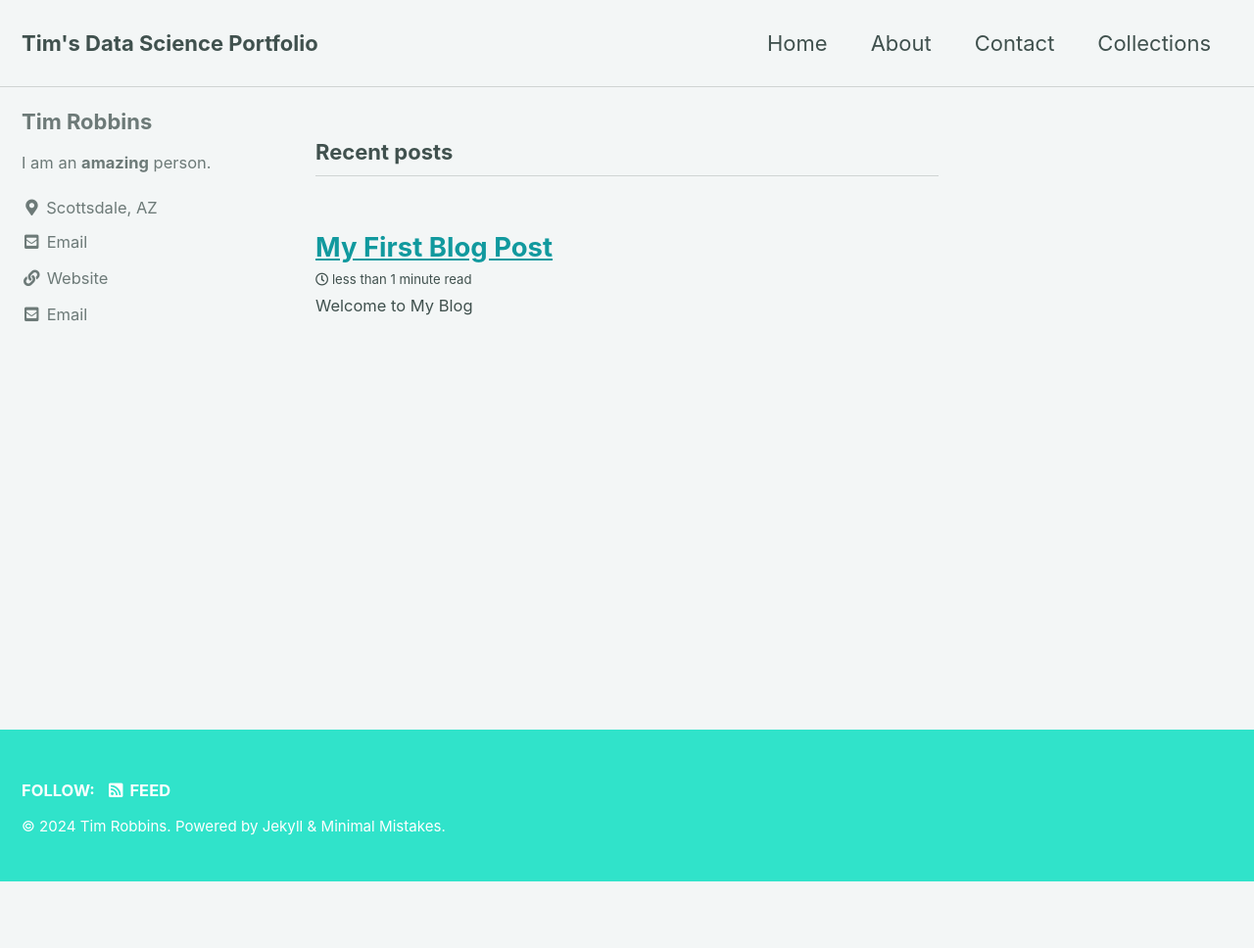
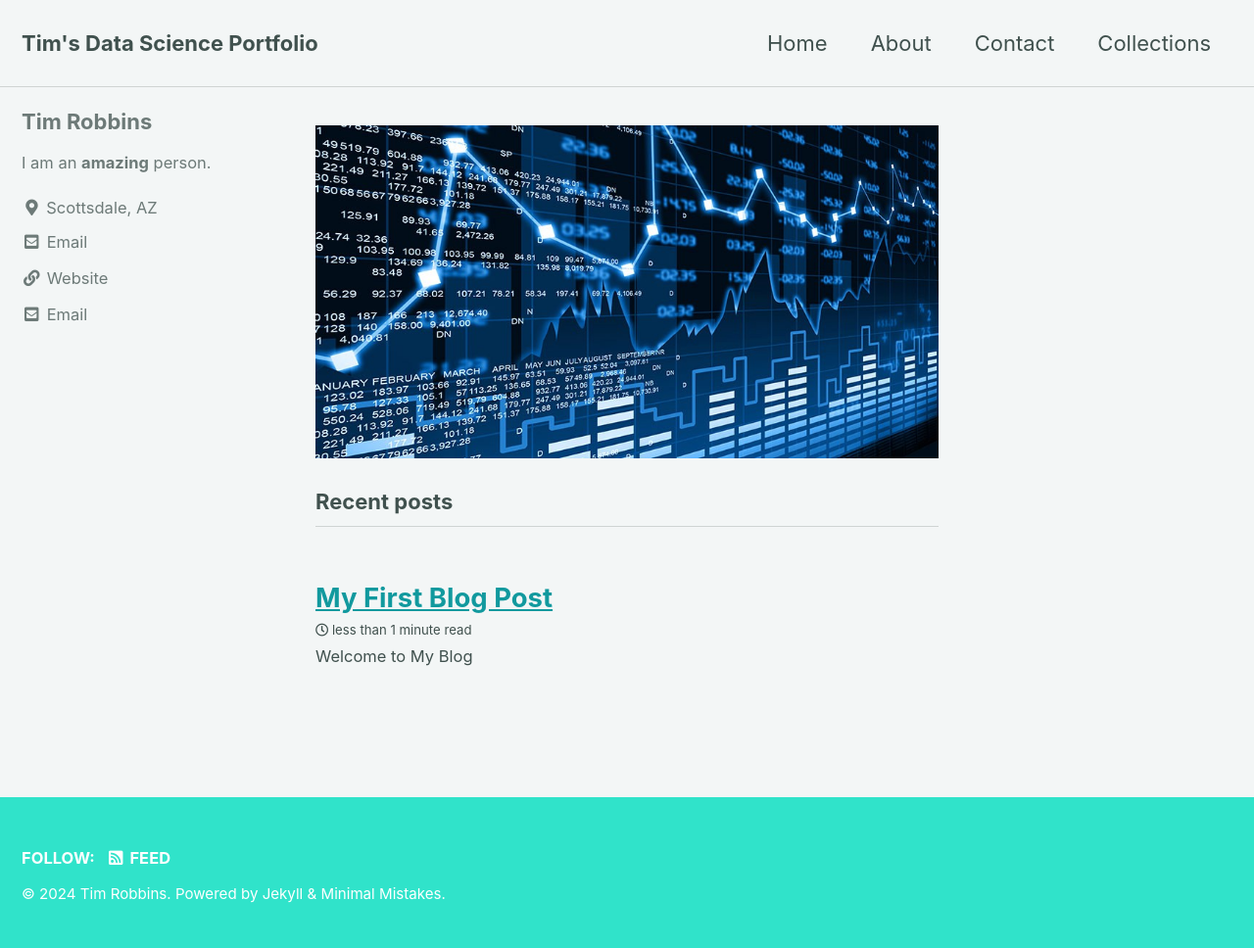
Before and after one commit to timothyrobbinscpa/timothyrobbinscpa.github.io, a Jekyll site: the page built from index.html, in a window 1280 px wide. Shown: the whole page at 98% size. Built offline with Jekyll 4.4.1, drawn with Linux system fonts in a browser that asks for light colours; cached includes are drawn as plain includes; the list of posts is cut into pages by our own code; before the commit the page ends 900 px from its top, so only the background shows below that.

Commit message:
reattempt splash image

```diff
--- a/index.html
+++ b/index.html
@@ -1,6 +1,7 @@
 ---
 layout: home
 author_profile: true
+---
 
 
----
+<img src="/assets/images/data-science-splash.jpeg" alt="Alt text for image">
```
